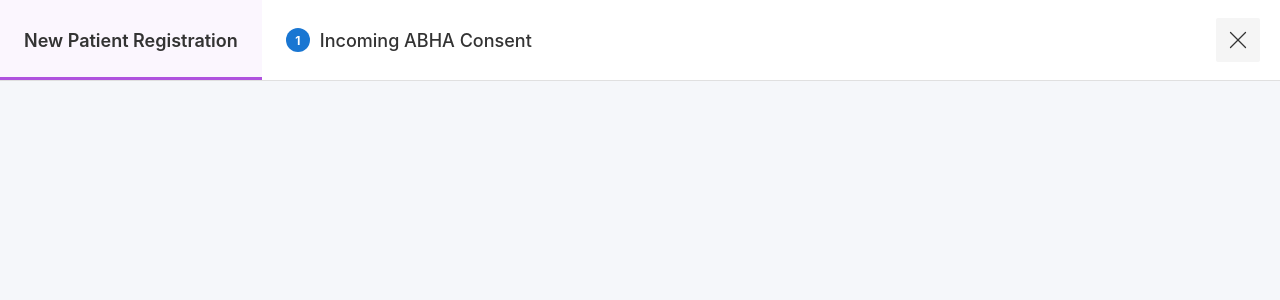
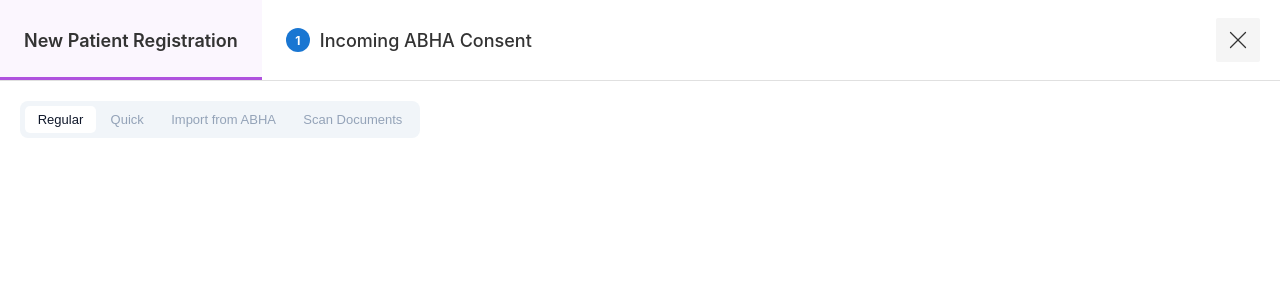
Before and after one commit to abhinm7/healthForm, a React (Vite) app: page / in a window 1280 px wide. Shown: the top 300 px of the page. Built offline with nearby package versions, Linux system fonts and the light colour scheme.

Commit message:
feat: add tab navbar inside the registartion components

```diff
--- a/src/App.jsx
+++ b/src/App.jsx
@@ -1,10 +1,12 @@
 import "./App.css";
 import Header from "./components/Layout/Header/Header";
+import Registration from "./components/Registration/Registration";
 
 function App() {
   return (
     <div>
       <Header/>
+      <Registration/>
     </div>
   );
 }
--- /dev/null
+++ b/src/components/Common/TabNav/TabNav.jsx
@@ -0,0 +1,29 @@
+import React, { useState } from "react";
+import styles from "./TabNav.module.css";
+
+const TabNavigation = () => {
+  const [activeTab, setActiveTab] = useState("regular");
+
+  const tabs = [
+    { id: "regular", label: "Regular" },
+    { id: "quick", label: "Quick" },
+    { id: "import", label: "Import from ABHA" },
+    { id: "scan", label: "Scan Documents" }
+  ];
+
+  return (
+    <div className={styles.tabContainer}>
+      {tabs.map((tab) => (
+        <button
+          key={tab.id}
+          className={`${styles.tab} ${activeTab === tab.id ? styles.activeTab : ""}`}
+          onClick={() => setActiveTab(tab.id)}
+        >
+          {tab.label}
+        </button>
+      ))}
+    </div>
+  );
+};
+
+export default TabNavigation;
--- /dev/null
+++ b/src/components/Common/TabNav/TabNav.module.css
@@ -0,0 +1,33 @@
+.tabContainer {
+  display: flex;
+  background-color: #F1F5F9;
+  padding: 5px;
+  border-radius: 8px;
+  gap: 2px;
+  width: 400px;
+}
+
+.tab {
+  flex: auto;
+  text-align: center;
+  border: none;
+  background: transparent;
+  padding: 6px 2px;
+  border-radius: 5px;
+  font-size: 13px;
+  color: #94A3B8;
+  cursor: pointer;
+  transition: all 0.2s ease;
+  white-space: nowrap;
+}
+
+.tab:hover:not(.activeTab) {
+  color: #64748B;
+  background-color: rgba(0, 0, 0, 0.02);
+}
+
+.activeTab {
+  background-color: #FFFFFF;
+  color: #0F172A;
+  font-weight: 500;
+}
--- a/src/components/Layout/Header/Header.jsx
+++ b/src/components/Layout/Header/Header.jsx
@@ -18,7 +18,8 @@ const Header = () => {
         </div>
         <div className={styles.closeSection}>
           <button className={styles.closeBtn} aria-label="Close">
-            <X size={30} strokeWidth={1} strokeLinecap="round" />
+            <X size={30} strokeWidth={1} strokeLinecap="round"
+            />
           </button>
         </div>
       </header>
--- /dev/null
+++ b/src/components/Registration/Registration.jsx
@@ -0,0 +1,13 @@
+import React from 'react'
+import styles from './Registration.module.css'
+import TabNavigation from '../Common/TabNav/TabNav'
+
+const Registration = () => {
+  return (
+    <div className={styles.container}>
+      <TabNavigation/>
+    </div>
+  )
+}
+
+export default Registration
--- /dev/null
+++ b/src/components/Registration/Registration.module.css
@@ -0,0 +1,3 @@
+.container{
+    padding: 20px;
+}
--- a/src/index.css
+++ b/src/index.css
@@ -5,7 +5,6 @@
   }
 
   body {
-    background-color: #f5f7fa;
     font-family: -apple-system, BlinkMacSystemFont, 'Segoe UI', Roboto, sans-serif;
   }
 
```
